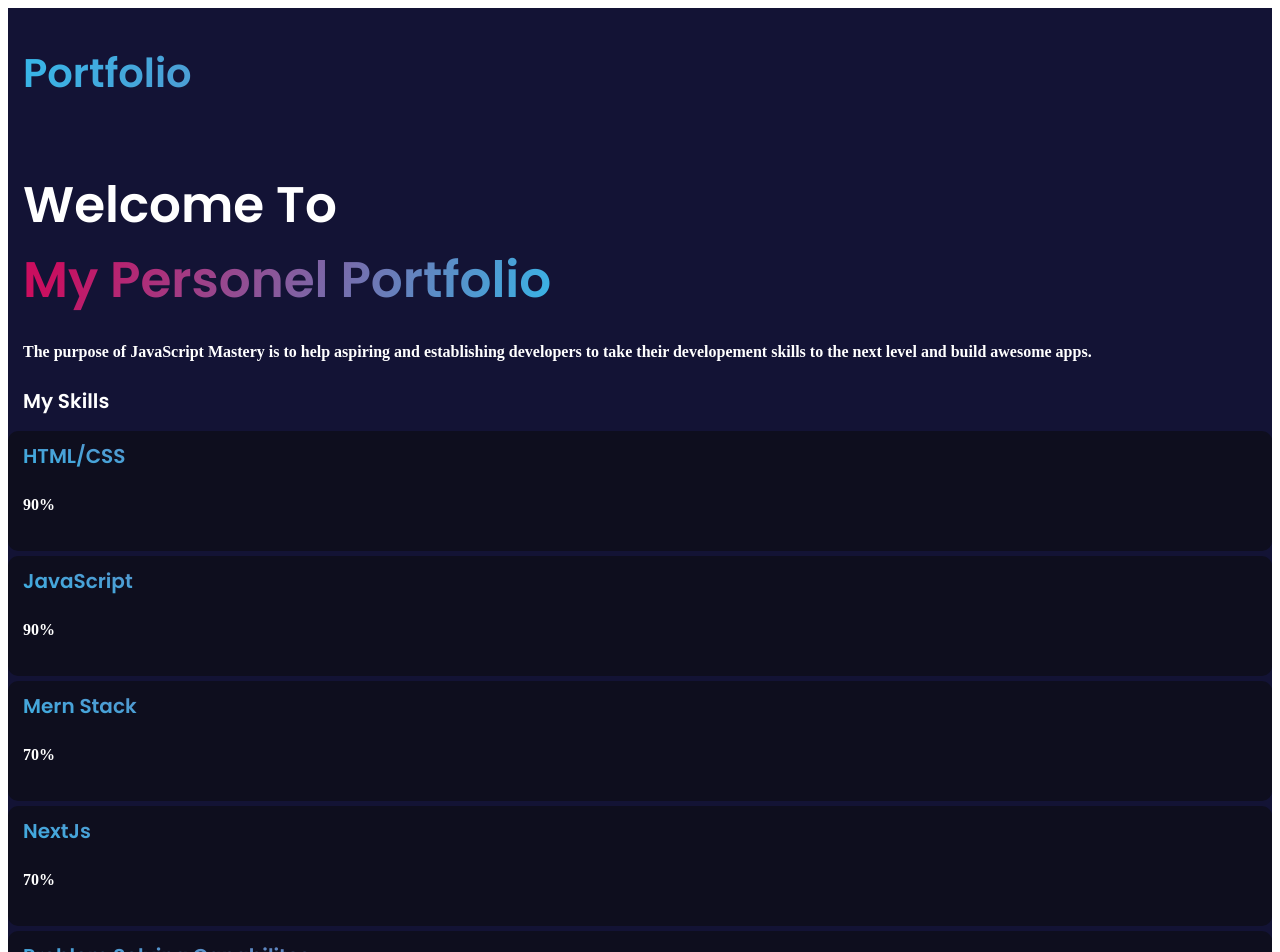
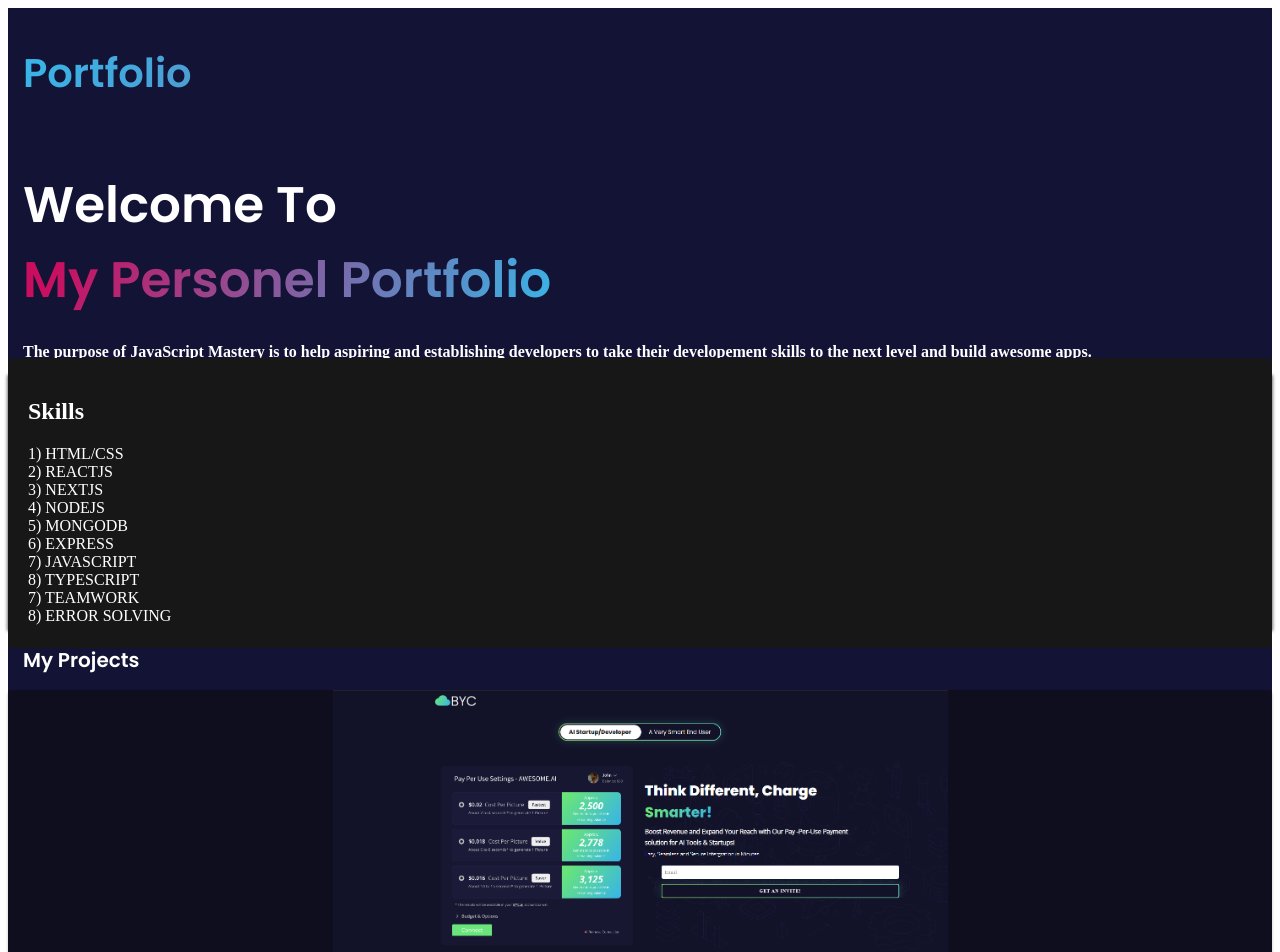
Before and after one commit to Haris007-M/PortFolio, a Next.js app: page / in a window 1280 px wide. Shown: the top 952 px of the page. Built offline with nearby package versions, Linux system fonts and the light colour scheme.

Commit message:
Update UI

```diff
--- a/Components/MainPage.js
+++ b/Components/MainPage.js
@@ -25,198 +25,57 @@ const MainPage = () => {
               <div className="col-lg-4">
                 <div className="row">
                   <div className="col-lg-12">
-                    {/* <div className="card">
-                      <b></b>
-                      <div className="content">
-                        <p className="title">
-                          Social Sites
-                          <br />
-                          <span>Visit if you want</span>
-                        </p>
-                        <ul className="sci">
-                          <li>
-                            <a href="#">
-                              <svg
-                                className="fa-brands fa-facebook"
-                                width="20"
-                                xmlns="http://www.w3.org/2000/svg"
-                                viewBox="0 0 320 512">
-                                <path d="M279.14 288l14.22-92.66h-88.91v-60.13c0-25.35 12.42-50.06 52.24-50.06h40.42V6.26S260.43 0 225.36 0c-73.22 0-121.08 44.38-121.08 124.72v70.62H22.89V288h81.39v224h100.17V288z"></path>
-                              </svg>
-                            </a>
-                          </li>
-
-                          <li>
-                            <a href="#">
-                              <svg
-                                className="fa-brands fa-twitter"
-                                width="24"
-                                xmlns="http://www.w3.org/2000/svg"
-                                viewBox="0 0 512 512">
-                                <path d="M459.37 151.716c.325 4.548.325 9.097.325 13.645 0 138.72-105.583 298.558-298.558 298.558-59.452 0-114.68-17.219-161.137-47.106 8.447.974 16.568 1.299 25.34 1.299 49.055 0 94.213-16.568 130.274-44.832-46.132-.975-84.792-31.188-98.112-72.772 6.498.974 12.995 1.624 19.818 1.624 9.421 0 18.843-1.3 27.614-3.573-48.081-9.747-84.143-51.98-84.143-102.985v-1.299c13.969 7.797 30.214 12.67 47.431 13.319-28.264-18.843-46.781-51.005-46.781-87.391 0-19.492 5.197-37.36 14.294-52.954 51.655 63.675 129.3 105.258 216.365 109.807-1.624-7.797-2.599-15.918-2.599-24.04 0-57.828 46.782-104.934 104.934-104.934 30.213 0 57.502 12.67 76.67 33.137 23.715-4.548 46.456-13.32 66.599-25.34-7.798 24.366-24.366 44.833-46.132 57.827 21.117-2.273 41.584-8.122 60.426-16.243-14.292 20.791-32.161 39.308-52.628 54.253z"></path>
-                              </svg>
-                            </a>
-                          </li>
-
-                          <li>
-                            <a href="#">
-                              <svg
-                                className="fa-brands fa-linkedin-in"
-                                width="24"
-                                xmlns="http://www.w3.org/2000/svg"
-                                viewBox="0 0 448 512">
-                                <path d="M100.28 448H7.4V148.9h92.88zM53.79 108.1C24.09 108.1 0 83.5 0 53.8a53.79 53.79 0 0 1 107.58 0c0 29.7-24.1 54.3-53.79 54.3zM447.9 448h-92.68V302.4c0-34.7-.7-79.2-48.29-79.2-48.29 0-55.69 37.7-55.69 76.7V448h-92.78V148.9h89.08v40.8h1.3c12.4-23.5 42.69-48.3 87.88-48.3 94 0 111.28 61.9 111.28 142.3V448z"></path>
-                              </svg>
-                            </a>
-                          </li>
-
-                          <li>
-                            <a href="#">
-                              <svg
-                                className="fa-brands fa-instagram"
-                                width="24"
-                                xmlns="http://www.w3.org/2000/svg"
-                                viewBox="0 0 448 512">
-                                <path d="M224.1 141c-63.6 0-114.9 51.3-114.9 114.9s51.3 114.9 114.9 114.9S339 319.5 339 255.9 287.7 141 224.1 141zm0 189.6c-41.1 0-74.7-33.5-74.7-74.7s33.5-74.7 74.7-74.7 74.7 33.5 74.7 74.7-33.6 74.7-74.7 74.7zm146.4-194.3c0 14.9-12 26.8-26.8 26.8-14.9 0-26.8-12-26.8-26.8s12-26.8 26.8-26.8 26.8 12 26.8 26.8zm76.1 27.2c-1.7-35.9-9.9-67.7-36.2-93.9-26.2-26.2-58-34.4-93.9-36.2-37-2.1-147.9-2.1-184.9 0-35.8 1.7-67.6 9.9-93.9 36.1s-34.4 58-36.2 93.9c-2.1 37-2.1 147.9 0 184.9 1.7 35.9 9.9 67.7 36.2 93.9s58 34.4 93.9 36.2c37 2.1 147.9 2.1 184.9 0 35.9-1.7 67.7-9.9 93.9-36.2 26.2-26.2 34.4-58 36.2-93.9 2.1-37 2.1-147.8 0-184.8zM398.8 388c-7.8 19.6-22.9 34.7-42.6 42.6-29.5 11.7-99.5 9-132.1 9s-102.7 2.6-132.1-9c-19.6-7.8-34.7-22.9-42.6-42.6-11.7-29.5-9-99.5-9-132.1s-2.6-102.7 9-132.1c7.8-19.6 22.9-34.7 42.6-42.6 29.5-11.7 99.5-9 132.1-9s102.7-2.6 132.1 9c19.6 7.8 34.7 22.9 42.6 42.6 11.7 29.5 9 99.5 9 132.1s2.7 102.7-9 132.1z"></path>
-                              </svg>
-                            </a>
-                          </li>
-                        </ul>
+                    <div id="card" class="card">
+                      <div class="content">
+                        <h2>Skills</h2>
+                        <div className="row">
+                          <div className="col-6">
+                            {" "}
+                            <span>1) HTML/CSS</span>
                           </div>
-                    </div> */}
+                          <div className="col-6">
+                            <span>2) REACTJS</span>
                           </div>
                         </div>
+                        <div className="row">
+                          <div className="col-6">
+                            <span>3) NEXTJS</span>
+                          </div>
+                          <div className="col-6">
+                            <span>4) NODEJS</span>
                           </div>
                         </div>
-
-            <div className="row ">
-              <div className="col-12 ">
-                <h1 className="card-title">My Skills</h1>
-
-                <div className="row ">
-                  <div className="col-lg-6 col-12 ">
-                    <div className="skillscard">
-                      <div className="card-body">
-                        <h5 className="card-title titleskills ">HTML/CSS</h5>
-                        <p className="card-text">
-                          <div className="progress">
-                            <div
-                              className="progress-bar"
-                              role="progressbar"
-                              style={{ width: "90%" }}
-                              aria-valuenow="25"
-                              aria-valuemin="0"
-                              aria-valuemax="100"></div>
+                        <div className="row">
+                          <div className="col-6">
+                            <span>5) MONGODB</span>
                           </div>
-                          90%
-                        </p>
+                          <div className="col-6">
+                            <span>6) EXPRESS</span>
                           </div>
                         </div>
+                        <div className="row">
+                          <div className="col-6">
+                            <span>7) JAVASCRIPT</span>
                           </div>
-                  <div className="col-lg-6 col-12">
-                    <div className=" skillscard">
-                      <div className="card-body">
-                        <h5 className="card-title titleskills">JavaScript</h5>
-                        <p className="card-text">
-                          <div className="progress">
-                            <div
-                              className="progress-bar"
-                              role="progressbar"
-                              style={{ width: "90%" }}
-                              aria-valuenow="25"
-                              aria-valuemin="0"
-                              aria-valuemax="100"></div>
-                          </div>
-                          90%
-                        </p>
+                          <div className="col-6">
+                            <span>8) TYPESCRIPT</span>
                           </div>
                         </div>
+                        <div className="row">
+                          <div className="col-6">
+                            <span>7) TEAMWORK</span>
                           </div>
-                </div>
-                <div className="row mt-1">
-                  <div className="col-lg-6 col-12">
-                    <div className="skillscard">
-                      <div className="card-body">
-                        <h5 className="card-title titleskills">Mern Stack</h5>
-                        <p className="card-text">
-                          <div className="progress">
-                            <div
-                              className="progress-bar"
-                              role="progressbar"
-                              style={{ width: "70%" }}
-                              aria-valuenow="25"
-                              aria-valuemin="0"
-                              aria-valuemax="100"></div>
-                          </div>
-                          70%
-                        </p>
-                      </div>
-                    </div>
-                  </div>
-                  <div className="col-lg-6 col-12">
-                    <div className="skillscard">
-                      <div className="card-body">
-                        <h5 className="card-title titleskills">NextJs</h5>
-                        <p className="card-text">
-                          <div className="progress">
-                            <div
-                              className="progress-bar"
-                              role="progressbar"
-                              style={{ width: "70%" }}
-                              aria-valuenow="25"
-                              aria-valuemin="0"
-                              aria-valuemax="100"></div>
-                          </div>
-                          70%
-                        </p>
-                      </div>
-                    </div>
-                  </div>
-                </div>
-                <div className="row mt-1">
-                  <div className="col-lg-6 col-12">
-                    <div className="skillscard">
-                      <div className="card-body">
-                        <h5 className="card-title titleskills">
-                          Problem Solving Capabilites
-                        </h5>
-                        <p className="card-text">
-                          <div className="progress">
-                            <div
-                              className="progress-bar"
-                              role="progressbar"
-                              style={{ width: "90%" }}
-                              aria-valuenow="25"
-                              aria-valuemin="0"
-                              aria-valuemax="100"></div>
-                          </div>
-                          90%
-                        </p>
-                      </div>
-                    </div>
-                  </div>
-                  <div className="col-lg-6 col-12">
-                    <div className="skillscard">
-                      <div className="card-body">
-                        <h5 className="card-title titleskills">Team Work</h5>
-                        <p className="card-text">
-                          <div className="progress">
-                            <div
-                              className="progress-bar"
-                              role="progressbar"
-                              style={{ width: "100%" }}
-                              aria-valuenow="25"
-                              aria-valuemin="0"
-                              aria-valuemax="100"></div>
-                          </div>
-                          100%
-                        </p>
+                          <div className="col-6">
+                            <span>8) ERROR SOLVING</span>
                           </div>
                         </div>
                       </div>
                     </div>
                   </div>
                 </div>
+              </div>
+            </div>
+
             <div className="row mt-5">
               <div className="col-12">
                 <h1 className="card-title">My Projects</h1>
--- a/styles/globals.css
+++ b/styles/globals.css
@@ -113,130 +113,83 @@ a {
   text-align: center;
 }
 
-/* __________________________________________cards css____________________________________________________ */
-/*
+/* __________________________________________cards css skills____________________________________________________ */
+
 .card {
-  position: relative;
-  width: 60%;
-  height: 274px;
-  background: #f00;
+  width: 100%;
+  height: 254px;
+  background: #171717;
   display: flex;
   justify-content: center;
   align-items: center;
-  border-radius: 0;
+  box-shadow: 0px 0px 3px 1px #00000088;
+  cursor: pointer;
+}
+
+.card .content {
+  border-radius: 5px;
+  background: #171717;
+  width: 100%;
+  height: 250px;
+  z-index: 1;
+  padding: 20px;
+  color: white;
+}
+
+.content::before {
+  opacity: 0;
+  transition: opacity 300ms;
+  content: ' ';
+  display: block;
+  background: white;
+  width: 50px;
+  height: 50px;
+  position: absolute;
+  filter: blur(50px);
+}
+
+.card:hover .content::before {
+  opacity: 1;
 }
 
 .card::before {
-  content: "";
+  opacity: 0;
+  content: ' ';
   position: absolute;
-  top: 0;
-  left: 0;
-  width: 100%;
-  height: 100%;
-  background: linear-gradient(315deg, #03a9f4, #ff0058);
+  display: block;
+  width: 90%;
+  height: 240px;
+  background: linear-gradient(90deg, transparent, #ff2288, #387EF0, transparent);
+  transition: opacity 300ms;
+  animation: rotation_9018 3000ms infinite linear;
+  animation-play-state: paused;
+}
+
+.card:hover::before {
+  opacity: 1;
+  animation-play-state: running;
 }
 
 .card::after {
-  content: "";
   position: absolute;
-  top: 0;
-  left: 0;
-  width: 100%;
-  height: 100%;
-  background: linear-gradient(315deg, #03a9f4, #ff0058);
-  filter: blur(30px);
+  content: ' ';
+  display: block;
+  width: 190px;
+  height: 254px;
+  background: #17171733;
+  backdrop-filter: blur(50px);
 }
 
-.card b {
-  position: absolute;
-  inset: 6px;
-  background: rgba(0, 0, 0, 0.6);
-  z-index: 2;
+@keyframes rotation_9018 {
+  0% {
+    transform: rotate(0deg);
+  }
+
+  100% {
+    transform: rotate(360deg);
+  }
 }
 
-.card img {
-  position: absolute;
-  z-index: 3;
-  scale: 0.8;
-  opacity: 0.25;
-  transition: 0.5s;
-}
-
-.card:hover img {
-  scale: 0.5;
-  opacity: 0.9;
-  transform: translateY(-20px);
-}
-
-.card .content {
-  z-index: 3;
-  display: flex;
-  flex-direction: column;
-  align-items: center;
-  transform: scale(0);
-  transition: 0.5s;
-}
-
-.card:hover .content {
-  transform: scale(1);
-  bottom: 25px;
-}
-
-.content .title {
-  position: relative;
-  color: #fff;
-  font-weight: 500;
-  line-height: 1em;
-  font-size: 1em;
-  letter-spacing: 0.1em;
-  text-transform: uppercase;
-  text-align: center;
-}
-
-.content .title span {
-  font-weight: 300;
-  font-size: 0.7em;
-}
-
-.content .sci {
-  position: relative;
-  right: 14px;
-  display: flex;
-  gap: 8px;
-  margin-top: 5px;
-}
-
-.sci li {
-  list-style: none;
-}
-
-.sci li .fa-brands {
-  width: 14px;
-}
-
-.sci li .fa-facebook {
-  width: 10px;
-}
-
-.sci li a {
-  position: relative;
-  text-decoration: none;
-  color: rgba(255, 255, 255, 0.5);
-  background: rgba(0, 0, 0, 0.2);
-  fill: currentColor;
-  width: 30px;
-  height: 30px;
-  display: flex;
-  justify-content: center;
-  align-items: center;
-  border-radius: 4px;
-  transition: 0.5s;
-}
-
-.sci li a:hover {
-  fill: currentColor;
-  color: rgba(255, 255, 255, 1);
-} */
 
 /* ____________________________________Card Project css__________________________________________________ */
 /* #container {
```
Lines whose indentation alone changed are shown as unchanged.
